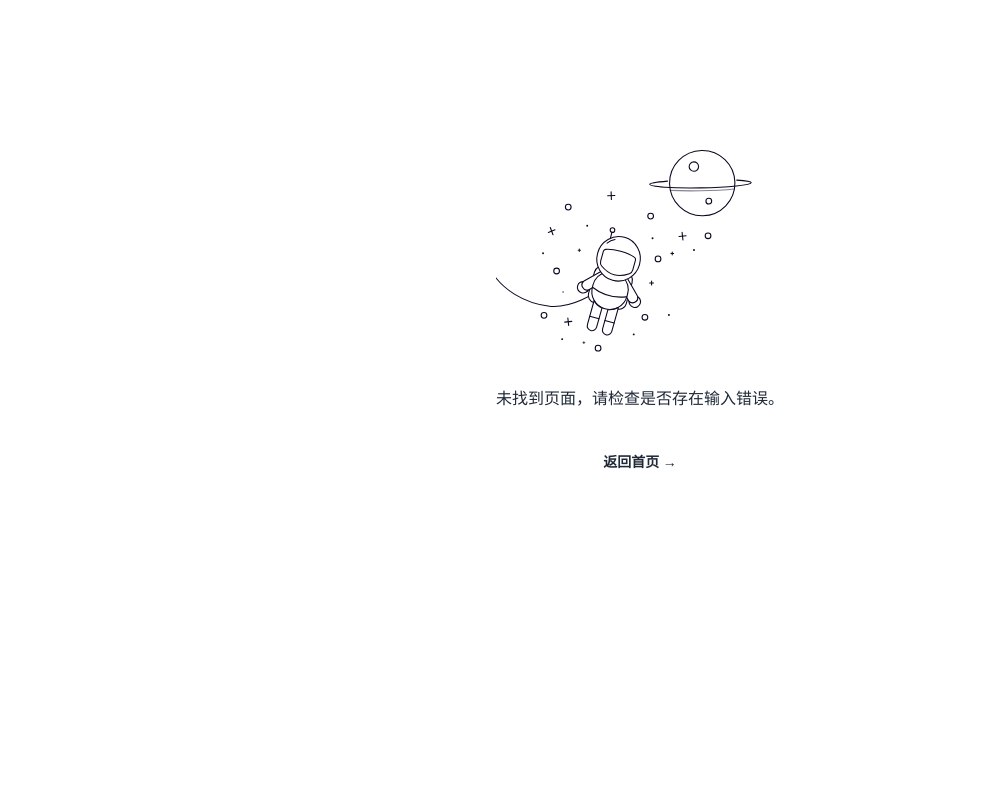
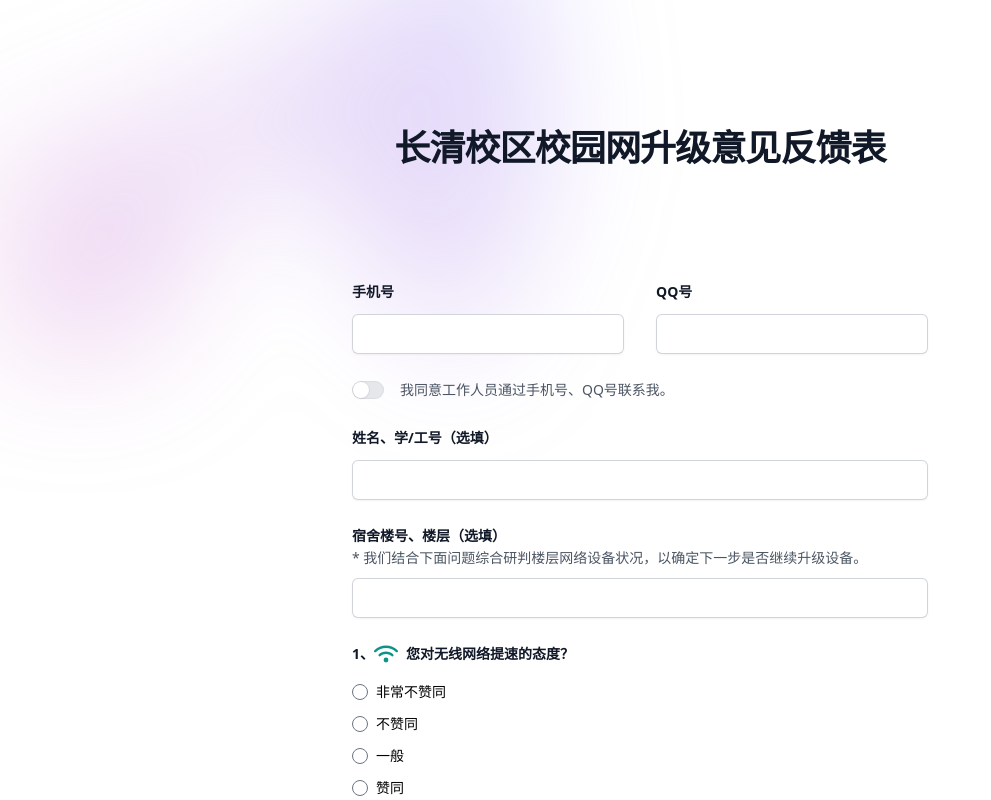
Before and after one commit to pwnyun/SAMBind_Web, a React (Vite) app: page /feedback in a window 1280 px wide. Shown: the top 800 px of the page, without its empty margins (0-991 px from the left). Built offline with nearby package versions, Linux system fonts and the light colour scheme.

Commit message:
update: 反馈表init

```diff
--- a/index.html
+++ b/index.html
@@ -5,8 +5,8 @@
     <link rel="icon" type="image/x-icon" href="/assets/favicon.ico" />
     <meta name="author" content="QLU-WLYW" />
     <meta name="viewport" content="width=device-width, initial-scale=1.0" />
-    <meta name="description" content="校园网业务办理｜齐鲁工业大学（山东省科学院）" />
-    <title>校园网业务办理｜齐鲁工业大学（山东省科学院）</title>
+    <meta name="description" content="校园网业务｜齐鲁工业大学（山东省科学院）" />
+    <title>校园网业务｜齐鲁工业大学（山东省科学院）</title>
   </head>
   <body>
     <div id="root"></div>
--- a/src/main.jsx
+++ b/src/main.jsx
@@ -6,6 +6,7 @@ import ErrorPage from "./pages/ErrorPage.jsx";
 import CollectionFormForOld from "./pages/CollectionFormForOld.jsx";
 import SAMBind from "./pages/SAMBind.jsx";
 import Goods from "./pages/Goods.jsx";
+import Feedback from "./pages/Feedback.jsx";
 
 const router = createBrowserRouter([
   {
@@ -18,7 +19,10 @@ const router = createBrowserRouter([
   }, {
     path: '/sam-bind',
     element: <SAMBind/>
-  },
+  }, {
+    path: '/feedback',
+    element: <Feedback/>
+  }
 ]);
 
 ReactDOM.createRoot(document.getElementById('root')).render(
--- /dev/null
+++ b/src/pages/Feedback.jsx
@@ -0,0 +1,150 @@
+import {useRef, useState} from "react";
+import {FaNetworkWired, FaWifi} from "react-icons/fa6";
+
+export default function Feedback() {
+  const formRef = useRef(null);
+  const [agreeContact, setAgreeContact] = useState(false);
+  const [questions] = useState([
+    {icon: "wifi", str: "您对无线网络提速的态度？"},
+    {icon: "wifi", str: "在您的宿舍环境，高负载状态下（例如晚上同时下载、更新游戏时），无线网络是否仍然能保持较高速率（网速高于 30MBps，即 4MB/s）？"},
+    {icon: "wifi", str: "无线校园网连接后，能够自动打开认证网页，并且在很短的时间内完成认证操作？"},
+    {icon: "wifi", str: "无线校园网比较稳定，在游戏中很少出现延迟较大波动（波动超过 10ms）的情况？"},
+    {icon: "wire", str: "您对有限网络速度调整的态度？"},
+    {icon: "wire", str: "在您的宿舍环境下，使用有线网络？"},
+    {icon: "wire", str: "在您的宿舍环境下，有线网络日常体验几乎没有变化？"},
+    {icon: "wire", str: "在您的宿舍环境下，有线网络的下载体验几乎没有变化？"},
+    {icon: "wire", str: "有线网络非常稳定，CF、LOL等腾讯系游戏延迟很低（低于 50ms）？"},
+    {icon: "wire", str: "有线网络连接后，能够自动打开认证网页，并且在很短的时间内完成认证操作？"},
+  ]);
+  const [options] = useState(["非常不赞同", "不赞同", "一般", "赞同", "非常赞同", "我不明白这个问题的含义"])
+
+  const submit = () => {
+    let formData = new FormData(formRef.current)
+    formData.set("agree-contact", agreeContact)
+    console.log('表单', formData)
+
+
+  }
+
+  return (<>
+    <div className="isolate bg-white px-6 py-24 sm:py-32 lg:px-8">
+      <div className="absolute inset-x-0 top-[-10rem] -z-10 transform-gpu overflow-hidden blur-3xl sm:top-[-20rem]">
+        <div
+          className="relative left-1/2 -z-10 aspect-[1155/678] w-[36.125rem] max-w-none -translate-x-1/2 rotate-[30deg] bg-gradient-to-tr from-[#ff80b5] to-[#9089fc] opacity-30 sm:left-[calc(50%-40rem)] sm:w-[72.1875rem]"
+          style={{clipPath: 'polygon(74.1% 44.1%, 100% 61.6%, 97.5% 26.9%, 85.5% 0.1%, 80.7% 2%, 72.5% 32.5%, 60.2% 62.4%, 52.4% 68.1%, 47.5% 58.3%, 45.2% 34.5%, 27.5% 76.7%, 0.1% 64.9%, 17.9% 100%, 27.6% 76.8%, 76.1% 97.7%, 74.1% 44.1%)'}}></div>
+      </div>
+      <div className="mx-auto max-w-2xl">
+        <h2 className="pb-8 text-3xl font-bold tracking-tight text-gray-900 sm:text-4xl text-center">
+          长清校区校园网升级意见反馈表
+        </h2>
+        {/*<p className="mt-2 text-lg leading-8 text-gray-600 indent-8">*/}
+        {/*  10月26日，网络信息中心对彩石校园网进行了改造工作，通过中国移动线路出口，解决了曾经的卡顿问题。*/}
+        {/*</p>*/}
+        {/*<p className="mt-2 text-lg leading-8 text-gray-600 indent-8">*/}
+        {/*  为更好地服务彩石校区师生，现收集彩石校区关于网络的意见及建议。*/}
+        {/*</p>*/}
+      </div>
+      <form id="form" className="mx-auto mt-16 max-w-xl sm:mt-20" onSubmit={(e) => e.preventDefault()} ref={formRef}>
+        <div className="grid grid-cols-1 gap-x-8 gap-y-6 sm:grid-cols-2">
+
+          <div>
+            <label htmlFor="phone-number"
+                   className="block text-sm font-semibold leading-6 text-gray-900">手机号</label>
+            <div className="mt-2.5">
+              <input type="text" name="phone-number" id="phone-number" autoComplete="tel"
+                     className="block w-full rounded-md border-0 px-3.5 py-2 text-gray-900 shadow-sm ring-1 ring-inset ring-gray-300 placeholder:text-gray-400 focus:ring-2 focus:ring-inset focus:ring-indigo-600 sm:text-sm sm:leading-6"/>
+            </div>
+          </div>
+
+          <div>
+            <label htmlFor="qq-number" className="block text-sm font-semibold leading-6 text-gray-900">QQ号</label>
+            <div className="mt-2.5">
+              <input type="text" name="qq-number" id="qq-number" autoComplete="off"
+                     className="block w-full rounded-md border-0 px-3.5 py-2 text-gray-900 shadow-sm ring-1 ring-inset ring-gray-300 placeholder:text-gray-400 focus:ring-2 focus:ring-inset focus:ring-indigo-600 sm:text-sm sm:leading-6"/>
+            </div>
+          </div>
+
+          <div className="flex gap-x-4 sm:col-span-2">
+            <div className="flex h-6 items-center toggle">
+              <button type="button" id="agree-contact" name="agree-contact" role="switch"
+                      className={`${agreeContact ? 'bg-indigo-600' : 'bg-gray-200'} flex w-8 flex-none cursor-pointer rounded-full p-px ring-1 ring-inset ring-gray-900/5 transition-colors duration-200 ease-in-out focus-visible:outline focus-visible:outline-2 focus-visible:outline-offset-2 focus-visible:outline-indigo-600`}
+                      onClick={() => setAgreeContact(!agreeContact)}
+              >
+                <span aria-hidden="true" id="toggle-span"
+                      className={`${agreeContact ? 'translate-x-3.5' : 'translate-x-0'} h-4 w-4 transform rounded-full bg-white shadow-sm ring-1 ring-gray-900/5 transition duration-200 ease-in-out`}></span>
+              </button>
+            </div>
+            <label htmlFor="agree-contact" className="text-sm leading-6 text-gray-600 toggle w-full">
+              我同意工作人员通过手机号、QQ号联系我。
+            </label>
+            <input type="text" name="agree-contact" id="agree-contact" hidden/>
+          </div>
+
+          <div className="sm:col-span-2">
+            <label htmlFor="info"
+                   className="block text-sm font-semibold leading-6 text-gray-900">姓名、学/工号（选填）</label>
+            <div className="mt-2.5">
+              <input type="text" name="info" id="info" autoComplete="given-name"
+                     className="block w-full rounded-md border-0 px-3.5 py-2 text-gray-900 shadow-sm ring-1 ring-inset ring-gray-300 placeholder:text-gray-400 focus:ring-2 focus:ring-inset focus:ring-indigo-600 sm:text-sm sm:leading-6"/>
+            </div>
+          </div>
+
+          <div className="sm:col-span-2">
+            <label htmlFor="info-2"
+                   className="block text-sm font-semibold leading-6 text-gray-900">宿舍楼号、楼层（选填）</label>
+            <div className="text-gray-600 text-sm">
+              * 我们结合下面问题综合研判楼层网络设备状况，以确定下一步是否继续升级设备。
+            </div>
+            <div className="mt-2.5">
+              <input type="text" name="info-2" id="info-2" autoComplete="given-name"
+                     className="block w-full rounded-md border-0 px-3.5 py-2 text-gray-900 shadow-sm ring-1 ring-inset ring-gray-300 placeholder:text-gray-400 focus:ring-2 focus:ring-inset focus:ring-indigo-600 sm:text-sm sm:leading-6"/>
+            </div>
+          </div>
+
+          {questions.map((question, index) => {
+            return (
+              <div className="sm:col-span-2" key={`q-${index}`}>
+                <label htmlFor={`q-${index}`}
+                       className="text-sm font-semibold leading-6 text-gray-900 flex items-center">
+                  {index + 1}、
+                  {question.icon === 'wifi'
+                    ? <FaWifi className="w-6 h-6 text-teal-600 min-w-6 mr-2"/>
+                    : <FaNetworkWired className="w-6 h-6 text-sky-600 min-w-6 mr-2"/>}
+                  {question.str}
+                </label>
+                <div className="mt-2.5 grid-cols-5 text-sm">
+                  {options.map((option, optionIndex) => {
+                    return (
+                      <div className="col-span-1 flex items-center gap-x-2" key={`q-${index}-${optionIndex}`}>
+                        <input type="radio" name={`q-${index}`} id={`q-${index}-${optionIndex}`}/>
+                        <label htmlFor={`q-${index}-${optionIndex}`}
+                               className="w-full h-8 flex items-center">{option}</label>
+                      </div>
+                    )
+                  })}
+                </div>
+              </div>
+            )
+          })}
+
+          <div className="sm:col-span-2">
+            <label htmlFor="q-input"
+                   className="block text-sm font-semibold leading-6 text-gray-900">{questions.length + 1}、【无线网络】如果您遇到校园网无线信号覆盖弱、网速差的地点，请在下面填写，我们将查缺补漏：</label>
+            <div className="mt-2.5">
+              <textarea name="q-input" id="q-input" rows="4"
+                        className="block w-full rounded-md border-0 px-3.5 py-2 text-gray-900 shadow-sm ring-1 ring-inset ring-gray-300 placeholder:text-gray-400 focus:ring-2 focus:ring-inset focus:ring-indigo-600 sm:text-sm sm:leading-6"></textarea>
+            </div>
+          </div>
+
+        </div>
+        <div className="mt-10">
+          <button id="submit"
+                  onClick={submit}
+                  className="block w-full rounded-md bg-qlu px-3.5 py-2.5 text-center text-sm font-semibold text-white shadow-sm hover:bg-indigo-600 focus-visible:outline focus-visible:outline-2 focus-visible:outline-offset-2 focus-visible:outline-indigo-600">
+            提交
+          </button>
+        </div>
+      </form>
+    </div>
+  </>)
+}
```
Also changed, not shown: 1 other file (tests, documents, lock files or other folders).
